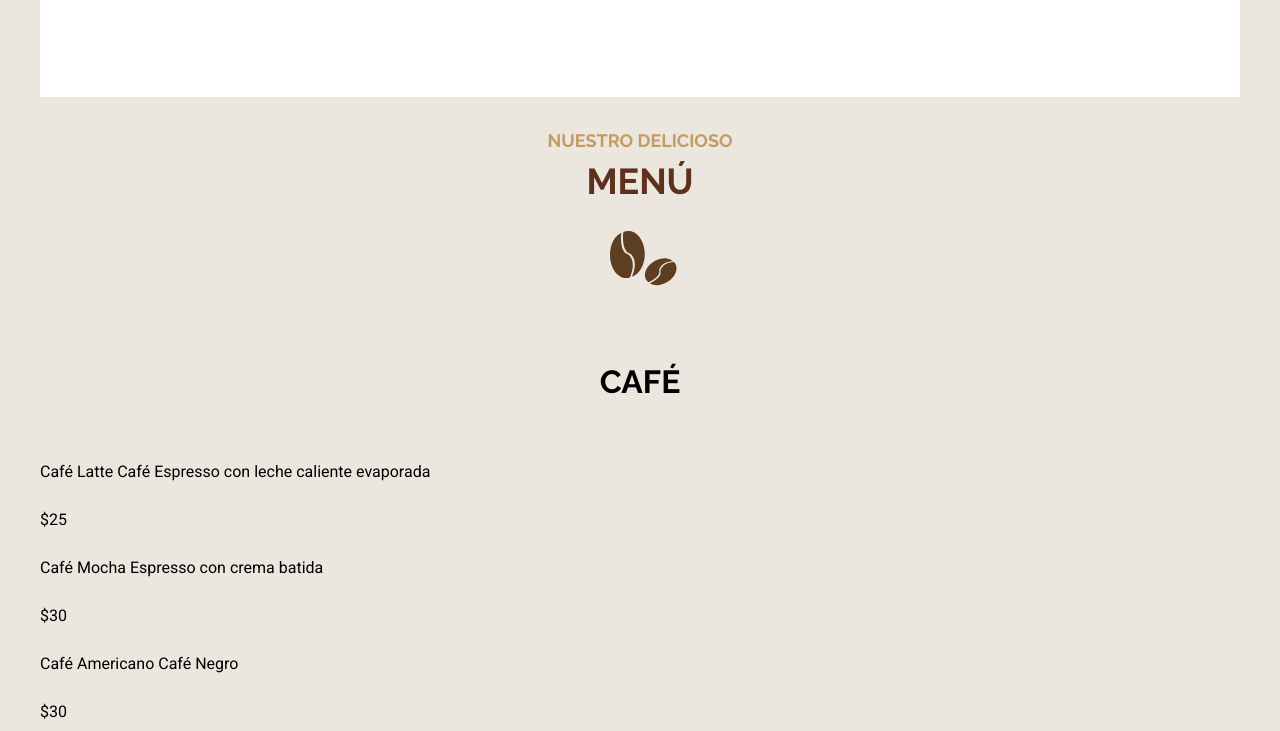
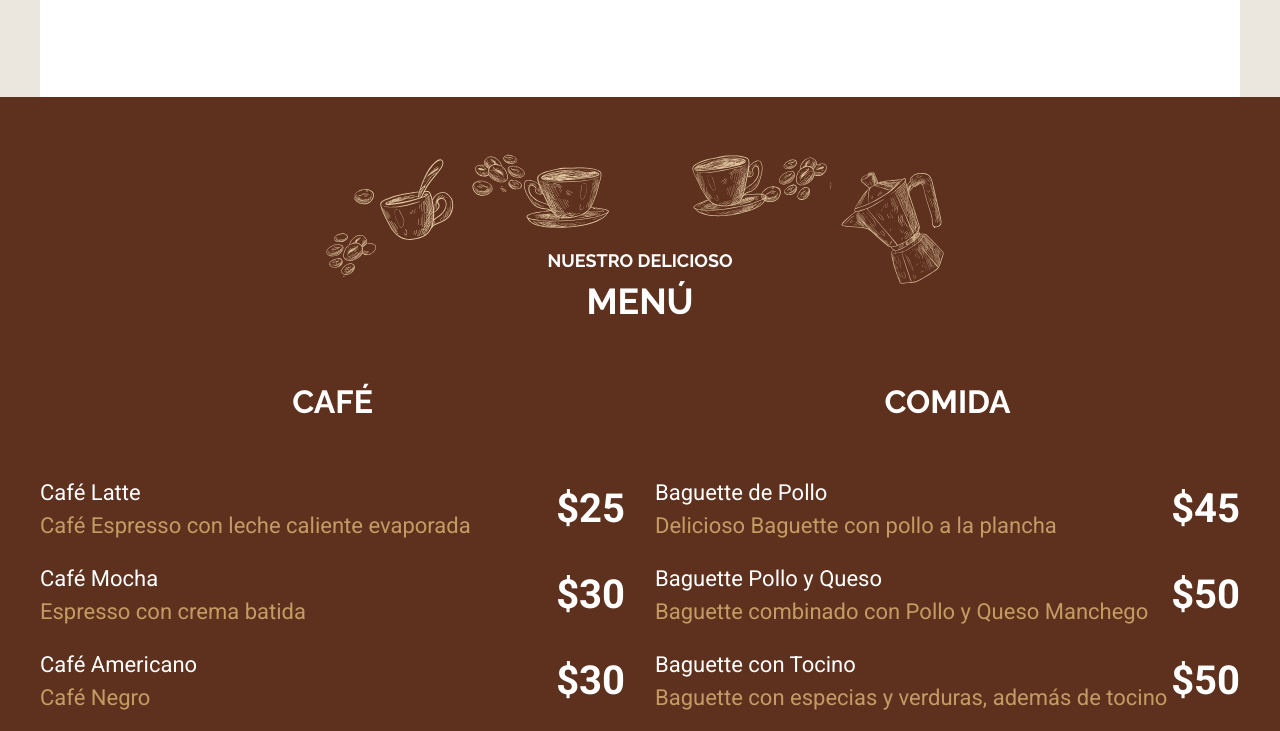
Before and after one commit to pedropalmeros/Cafeteria_web, a website: page index.html in a window 1280 px wide. Shown: the part 3144-3875 px from the top of the page. Drawn offline with Linux system fonts and the light colour scheme; a web font is replaced by a local one.

Commit message:
Adding style to menu

```diff
--- a/index.html
+++ b/index.html
@@ -111,7 +111,7 @@
     </main>
 
     <section class="nuestro-menu">
-        <h2><span>Nuestro delicioso</span> Menú</h2>
+        <h2 class="heading-blanco"><span>Nuestro delicioso</span> Menú</h2>
         <div class="contenedor grid-menu">
             <section class="menu cafe">
                 <h3>Café</h3>
--- a/src/scss/base/_tipografia.scss
+++ b/src/scss/base/_tipografia.scss
@@ -32,6 +32,18 @@ h2{
     }
 }
 
+.heading-blanco{
+    @extend h2;
+    color: v.$blanco;
+    span{
+        color: v.$blanco;
+    }
+
+    &::after{
+        display:none;
+    }
+}
+
 h3{
     font-size: 3.2rem;
 }
--- a/src/scss/inicio/_contenido.scss
+++ b/src/scss/inicio/_contenido.scss
@@ -3,7 +3,6 @@
 
 .contenido-principal{
     background-color: v.$blanco;
-    margin-bottom: 3rem;
     padding: 5rem 2rem;
 
     @include m.tablet {
--- a/src/scss/inicio/_index.scss
+++ b/src/scss/inicio/_index.scss
@@ -1,3 +1,4 @@
 @forward 'contenido';
 @forward 'iconos';
 @forward 'galeria';
+@forward 'menu';
--- /dev/null
+++ b/src/scss/inicio/_menu.scss
@@ -0,0 +1,53 @@
+@use 'base/variables' as v;
+@use 'base/mixins' as m;
+
+.nuestro-menu{
+    background-image: url(../img/menu_arriba.svg),url(../img/menu_abajo.svg),linear-gradient(to top,v.$primario, v.$primario);
+    background-position: center 5rem, center 92%, 100%;
+    background-repeat: no-repeat;
+    background-size: 200%;
+    padding: 15rem 5rem 20rem 5rem;
+    @include m.tablet{
+        background-size: 100%;
+        padding: 15rem 0 20rem 0;
+    }
+
+    @include m.desktop{
+        background-size: 50%, 50%, 100%;
+    }
+}
+
+.menu{
+    h3{
+        color: v.$blanco;
+    }
+
+    li{
+        align-items: center;
+        display:flex;
+        justify-content: space-between;
+        p{
+            color: v.$blanco;
+            font-size: 2.2rem;
+            line-height: 1.5;
+            margin: 0 0 2rem 0;
+
+            span{
+                color: v.$secundario;
+                display:block;
+
+            }
+        }
+        .precio{
+            font-size: 4rem;
+            font-weight: 700;
+
+        }
+    }
+}
+
+.grid-menu{
+    @include m.tablet{
+        @include m.grid(2,3rem);
+    }
+}
```
Also changed, not shown: build/css/app.css.
